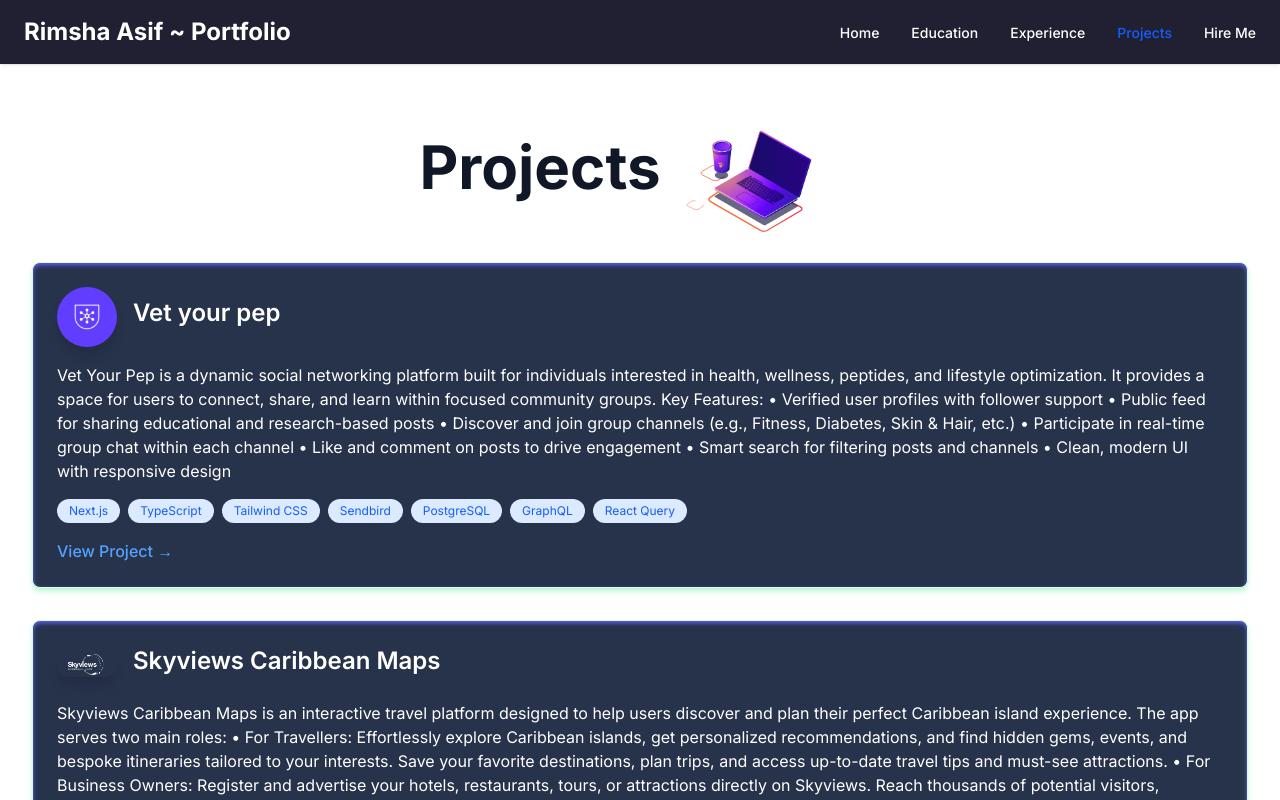
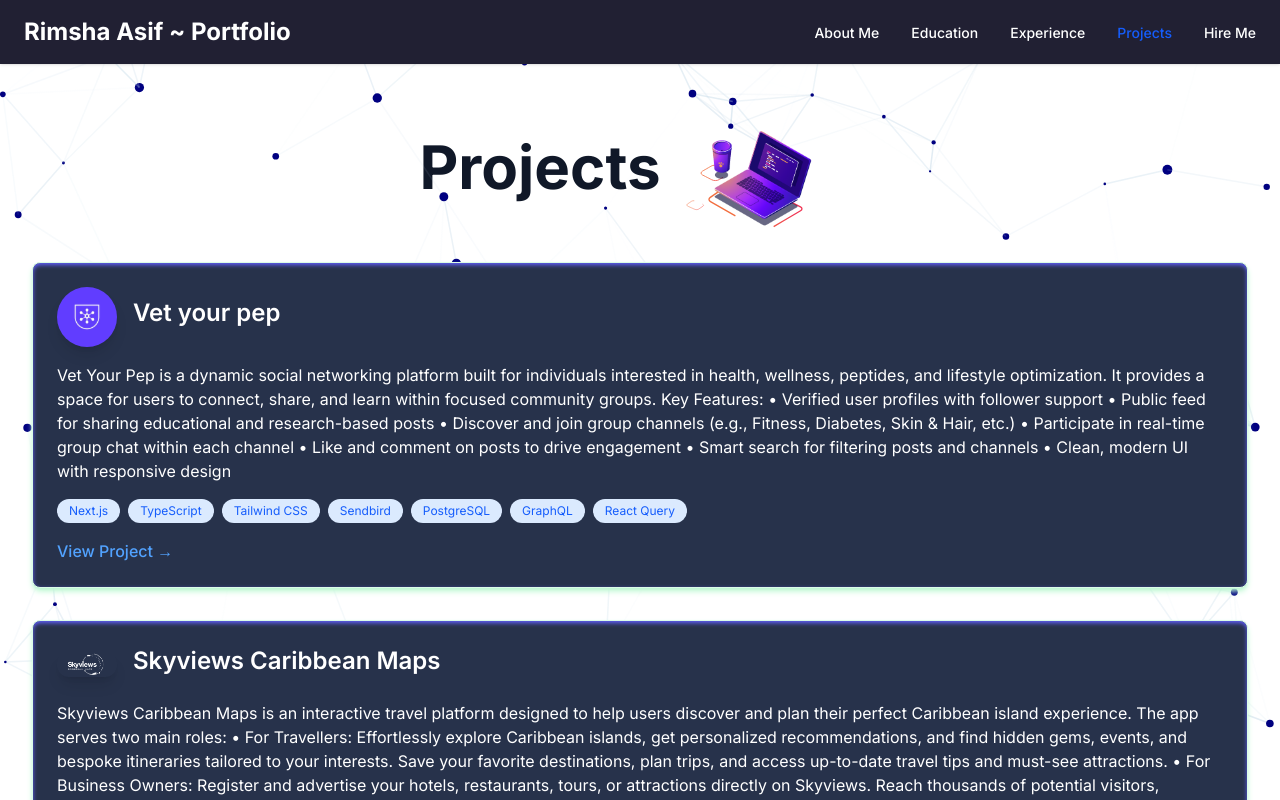
Before and after one commit to rimsha-asif-dev/rimsha-portfolio, a Next.js app: page /projects in a window 1280 px wide. Shown: the top 800 px of the page. Built offline with nearby package versions, Linux system fonts and the light colour scheme.

Commit message:
ts-particles

```diff
--- a/package.json
+++ b/package.json
@@ -17,10 +17,12 @@
     "postcss": "^8.5.4",
     "react": "^19.1.0",
     "react-confetti": "^6.4.0",
+    "react-tsparticles": "^2.11.0",
+    "tsparticles": "^2.11.0",
     "react-dom": "^19.1.0",
     "lottie-react": "^2.4.1",
-    "react-icons": "^5.5.0",
-    "tsparticles": "^3.8.1"
+    "react-icons": "^5.5.0"
+
   },
   "devDependencies": {
     "@eslint/eslintrc": "^3",
--- a/src/app/components/Header.tsx
+++ b/src/app/components/Header.tsx
@@ -8,7 +8,7 @@ const Header = () => {
   const [menuOpen, setMenuOpen] = useState(false);
 
   const navItems = [
-    { name: 'Home', path: '/' },
+    { name: 'About Me', path: '/' },
     { name: 'Education', path: '/education' },
     { name: 'Experience', path: '/experience' },
     { name: 'Projects', path: '/projects' },
--- a/src/app/components/ParticlesBag.tsx
+++ b/src/app/components/ParticlesBag.tsx
@@ -1,32 +1,99 @@
-'use client';
-import React from 'react';
-import Particles from "@tsparticles/react";
+import { useCallback } from "react";
+import Particles from "react-tsparticles";
+//import { loadFull } from "tsparticles"; // if you are going to use `loadFull`, install the "tsparticles" package too.
+import { loadSlim } from "tsparticles-slim"; // if you are going to use `loadSlim`, install the "tsparticles-slim" package too.
 
-export default function ParticlesBg() {
+const Animation = () => {
+    const particlesInit = useCallback(async (engine: any) => {
+        console.log(engine);
+        // you can initiate the tsParticles instance (engine) here, adding custom shapes or presets
+        // this loads the tsparticles package bundle, it's the easiest method for getting everything ready
+        // starting from v2 you can add only the features you need reducing the bundle size
+        //await loadFull(engine);
+        await loadSlim(engine);
+    }, []);
+
+    const particlesLoaded = useCallback(async (container : any) => {
+        await console.log(container);
+    }, []);
+
     return (
         <Particles
             id="tsparticles"
+            init={particlesInit}
+            loaded={particlesLoaded}
             options={{
-        background: { color: { value: "#f8fafc" } },
+                background: {
+                    color: {
+                        value: "#fffff",
+                    },
+                },
                 fpsLimit: 120,
+                interactivity: {
+                    events: {
+                        onClick: {
+                            enable: true,
+                            mode: "push",
+                        },
+                        onHover: {
+                            enable: true,
+                            mode: "repulse",
+                        },
+                        resize: true,
+                    },
+                    modes: {
+                        push: {
+                            quantity: 4,
+                        },
+                        repulse: {
+                            distance: 200,
+                            duration: 0.4,
+                        },
+                    },
+                },
                 particles: {
-          color: { value: "#4f46e5" },
+                    color: {
+                        value: "#000080",
+                    },
                     links: {
-            color: "#4f46e5",
+                        color: "#B6D0E2",
                         distance: 150,
                         enable: true,
                         opacity: 0.5,
-            width: 1,
+                        width: 1.5,
                     },
-          move: { enable: true, speed: 1 },
-          number: { value: 80 },
-          opacity: { value: 0.5 },
-          shape: { type: "circle" },
-          size: { value: 3 },
+                    move: {
+                        direction: "none",
+                        enable: true,
+                        outModes: {
+                            default: "bounce",
+                        },
+                        random: false,
+                        speed: 6,
+                        straight: false,
+                    },
+                    number: {
+                        density: {
+                            enable: true,
+                            area: 800,
+                        },
+                        value: 80,
+                    },
+                    // opacity: {
+                    //     value: 0.3,
+                    // },
+                    // shape: {
+                    //     type: "circle",
+                    // },
+                    size: {
+                        value: { min: 1, max: 5 },
+                    },
                 },
                 detectRetina: true,
             }}
-      className="absolute inset-0 -z-10"
         />
+
     );
-}
+
+};
+export default Animation;
--- a/src/app/components/TransitionLayout.tsx
+++ b/src/app/components/TransitionLayout.tsx
@@ -2,6 +2,7 @@
 import { usePathname } from "next/navigation";
 import React, { useEffect, useState } from "react";
 import PageTransitionLottie from "./PageTransitionLottie";
+import Animation from "./ParticlesBag";
 
 export default function TransitionLayout({ children }: { children: React.ReactNode }) {
   const pathname = usePathname();
@@ -20,7 +21,7 @@ export default function TransitionLayout({ children }: { children: React.ReactNo
 
   return (
     <>
-      {loading && <PageTransitionLottie onComplete={() => {}} />}
+        <Animation />
       {showChildren && children}
     </>
   );
--- a/src/app/contact/page.tsx
+++ b/src/app/contact/page.tsx
@@ -3,6 +3,7 @@ import React from 'react';
 import Lottie from 'lottie-react';
 import animationData from '@/app/animations/hire.json'; // or your preferred animation
 import { FaGithub, FaLinkedin } from 'react-icons/fa';
+
 
 export default function ContactPage() {
     const redirectToEmailClient = ( recipientEmail: string) => {
@@ -17,8 +18,11 @@ export default function ContactPage() {
         window.location.href = mailtoURL;
       };
   return (
-    <div className="flex flex-col md:flex-row min-h-screen bg-white items-center justify-center px-4 md:px-8 lg:px-20 py-8 gap-6">
+    <div className=" flex flex-col md:flex-row min-h-screen bg-white items-center justify-center px-4 md:px-8 lg:px-20 py-8 gap-6">
       {/* Left: Contact Info */}
+
+
+
       <div className="flex-1 flex flex-col justify-end items-center text-[#212033] w-[70%]">
         <h1 className="text-4xl md:text-5xl font-bold mb-6">Contact me</h1>
         <p className="mb-8 text-lg md:text-xl text-gray-700 max-w-2xl">
--- a/src/app/layout.tsx
+++ b/src/app/layout.tsx
@@ -2,7 +2,8 @@ import type { Metadata } from 'next';
 import { Inter } from 'next/font/google';
 import './globals.css';
 import Header from './components/Header';
-import TransitionLayout from "./components/TransitionLayout";
+
+
 
 const inter = Inter({ subsets: ['latin'] });
 
@@ -22,9 +23,9 @@ export default function RootLayout({
       <body className={inter.className + " flex flex-col min-h-screen"}>
         <Header />
         <main className="pt-16 flex-1 bg-white">
-          <TransitionLayout>
+
             {children}
-          </TransitionLayout>
+
         </main>
         <footer className="w-full py-6 flex justify-center items-center bg-[#212033] z-20 ">
           <span className="text-gray-400 text-sm text-end flex items-end gap-2">
--- a/src/app/projects/page.tsx
+++ b/src/app/projects/page.tsx
@@ -3,6 +3,7 @@ import React, { useEffect, useState } from "react";
 import Image from "next/image";
 import Lottie from "lottie-react";
 import SuccessAnimation from "@/app/animations/laptop.json";
+import Animation from "../components/ParticlesBag";
 
 export default function Projects() {
   const [visibleCards, setVisibleCards] = useState<number[]>([]);
@@ -139,7 +140,8 @@ technologies: [
 
   return (
     <div className="container mx-auto px-2 sm:px-4 md:px-8 py-8 md:py-12">
-      <div className="flex  items-center justify-center  ">
+      <Animation />
+      <div className="flex  items-center justify-center z-80  ">
       <h1 className="text-5xl sm:text-3xl md:text-6xl font-bold text-gray-900 mb-6 md:mb-10 text-center">
         Projects
       </h1>
```
Also changed, not shown: 1 other file (tests, documents, lock files or other folders). Lines whose indentation alone changed are shown as unchanged.
